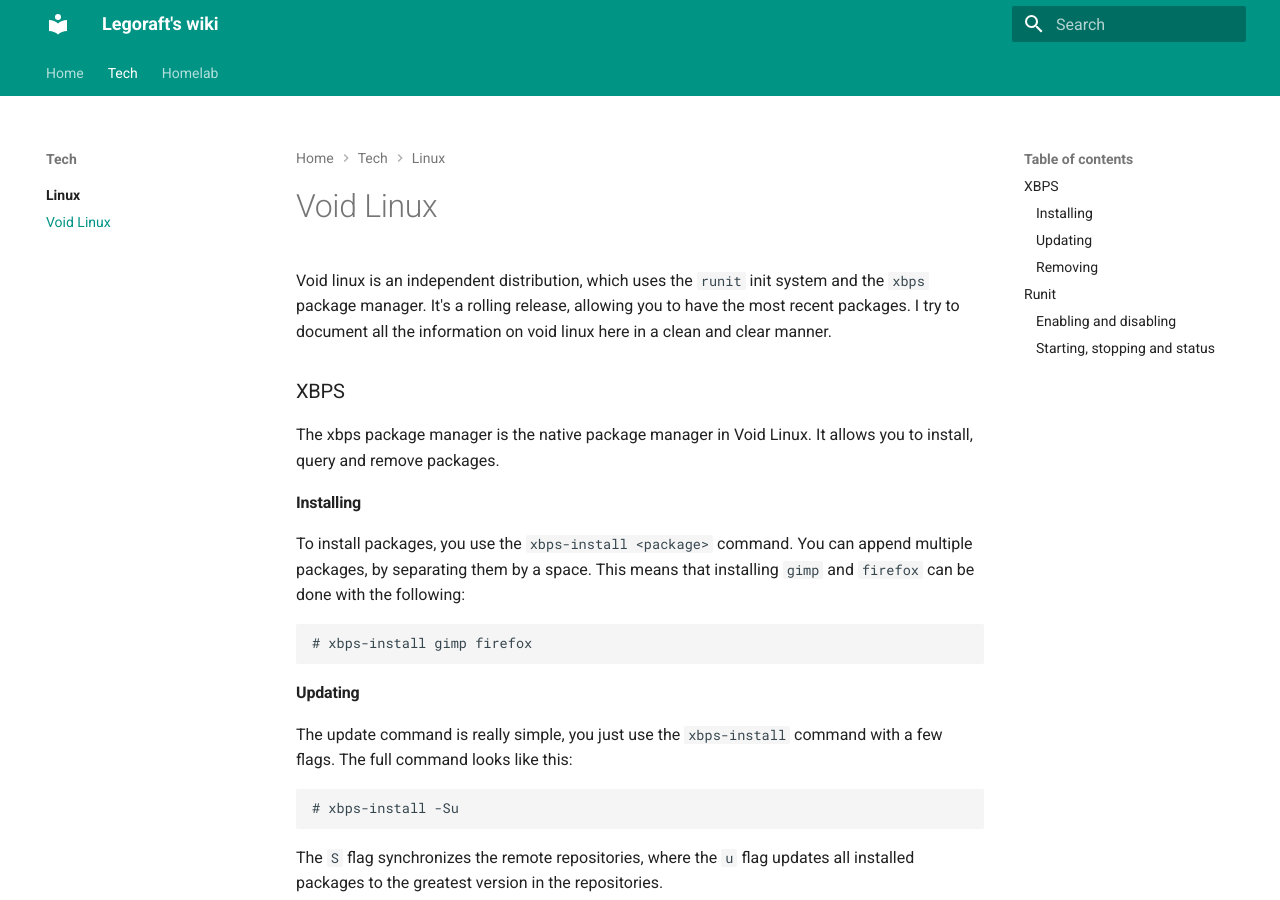
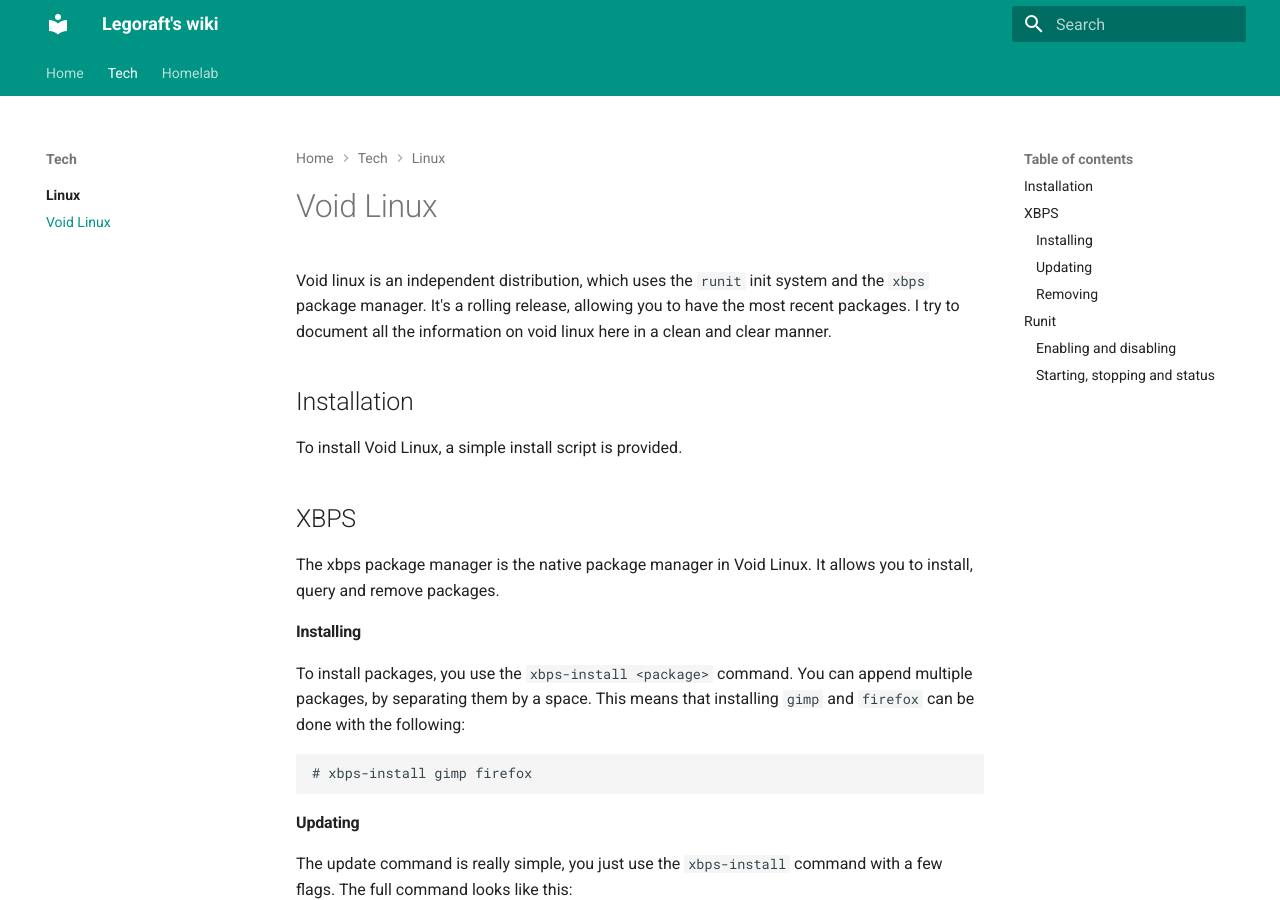
Before and after one commit to legoraft/wiki, an MkDocs documentation site: the page built from docs/linux/void.md, in a window 1280 px wide and 900 px high. Built offline with MkDocs 1.6.1 and Material for MkDocs 9.7.7, drawn with Linux system fonts in a browser that asks for light colours.

Commit message:
Added installation start

````diff
--- a/docs/linux/void.md
+++ b/docs/linux/void.md
@@ -2,7 +2,11 @@
 
 Void linux is an independent distribution, which uses the `runit` init system and the `xbps` package manager. It's a rolling release, allowing you to have the most recent packages. I try to document all the information on void linux here in a clean and clear manner.
 
-### XBPS
+## Installation
+
+To install Void Linux, a simple install script is provided.
+
+## XBPS
 
 The xbps package manager is the native package manager in Void Linux. It allows you to install, query and remove packages.
 
@@ -32,7 +36,7 @@
 # xbps-remove -Ro
 ```
 
-### Runit
+## Runit
 
 Runit is the init system void linux uses. You can use it to run certain applications as daemons in the background. It has the same functionality as systemd, but it's a lot smaller and faster.
 
````
